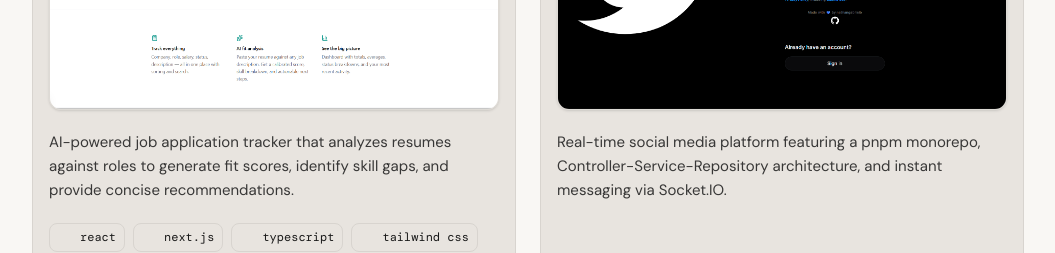
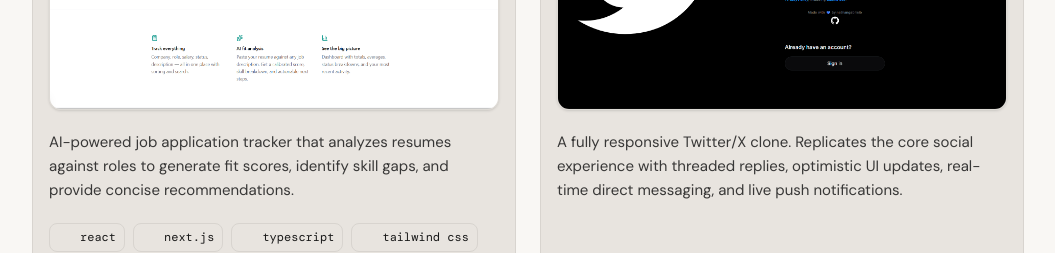
Before and after one commit to nethangabrielb/personal-website, a React (Vite) app: page / in a window 1280 px wide. Shown: the part 2460-2713 px from the top of the page, without its empty margins (112-1167 px from the left). Built offline with nearby package versions, Linux system fonts and the light colour scheme; some icons are missing.

Commit message:
docs: update Chirper project description to reflect updated feature set and architecture

```diff
--- a/src/components/sections/Projects.tsx
+++ b/src/components/sections/Projects.tsx
@@ -46,7 +46,7 @@ const projectsData = [
     title: "Chirper",
     subHeading: "Social Media Platform",
     description:
-      "Real-time social media platform featuring a pnpm monorepo, Controller-Service-Repository architecture, and instant messaging via Socket.IO.",
+      "A fully responsive Twitter/X clone. Replicates the core social experience with threaded replies, optimistic UI updates, real-time direct messaging, and live push notifications.",
     techStack: [
       { icon: SiNextdotjs, label: "Next.js", fill: "#000000" },
       { icon: SiExpress, label: "Express", fill: "#000000" },
```
